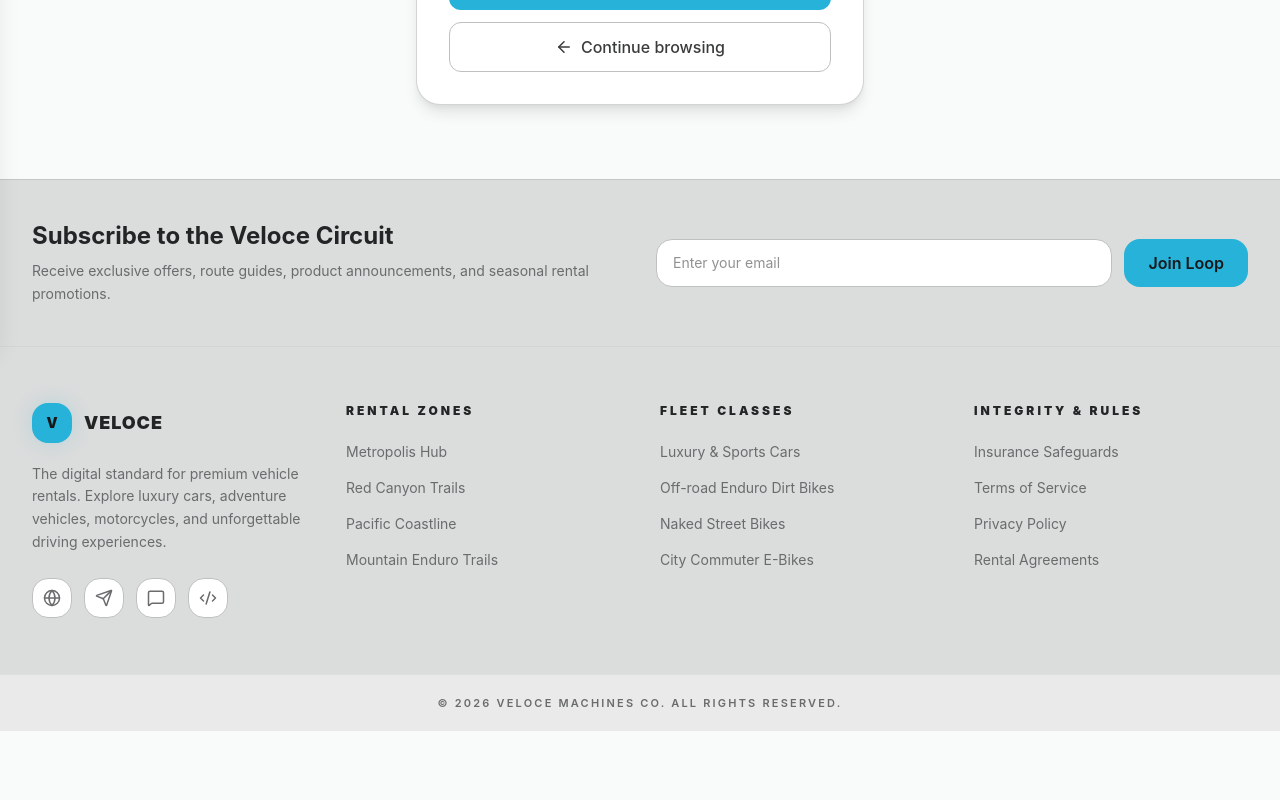
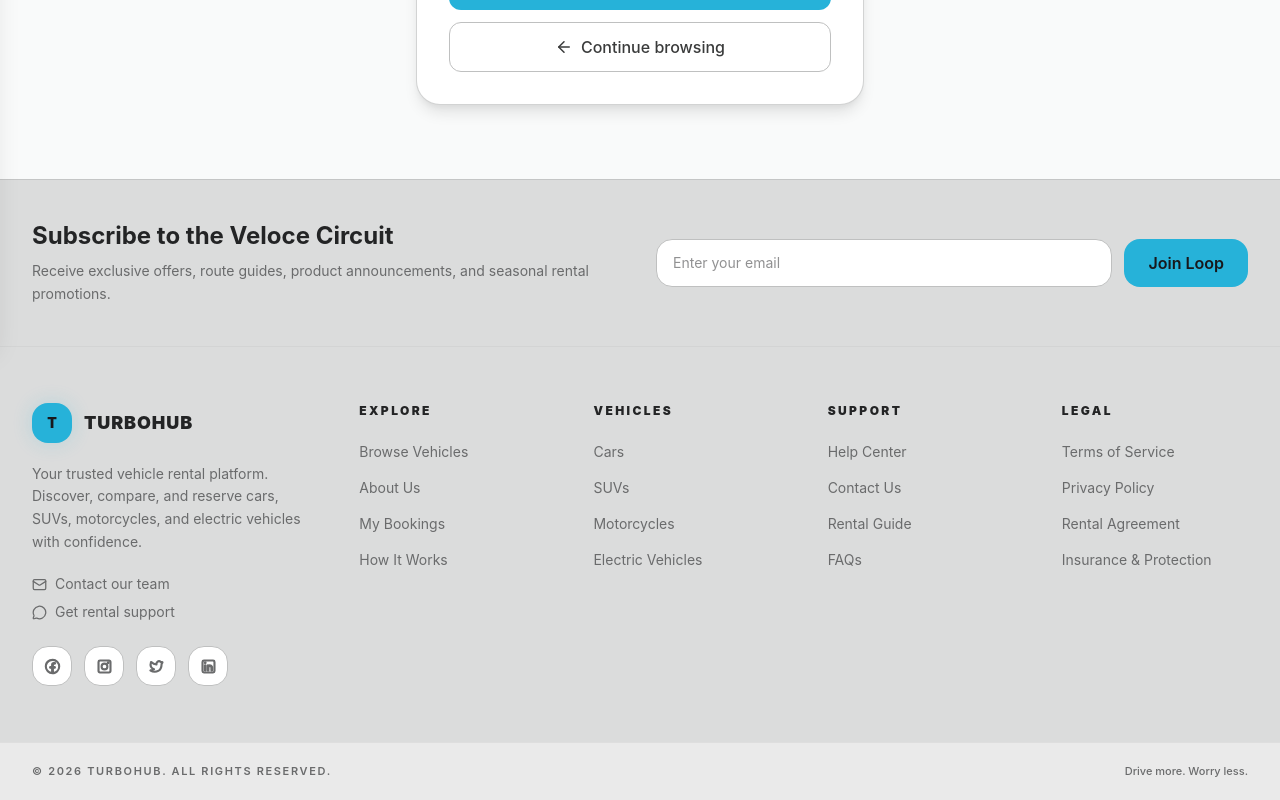
Before and after one commit to kaushalNeupane10/turbohub, a Next.js app in the folder frontend/: page /payment-cancel in a window 1280 px wide. Shown: the part 462-1262 px from the top of the page. Before the commit the page ends 1193 px from the top, so only its background shows below. Built offline with nearby package versions, Linux system fonts and the light colour scheme; no server answers.

Commit message:
updated footer with actual data

```diff
--- a/frontend/package.json
+++ b/frontend/package.json
@@ -17,6 +17,7 @@
     "next": "16.2.6",
     "react": "19.2.4",
     "react-dom": "19.2.4",
+    "react-icons": "^5.7.0",
     "react-toastify": "^11.1.0",
     "zod": "^4.4.3"
   },
--- a/frontend/src/components/user/layout/Footer.tsx
+++ b/frontend/src/components/user/layout/Footer.tsx
@@ -1,40 +1,112 @@
+
 import Link from "next/link";
 import NewsletterSection from "./NewsLetterSection";
-import { Globe, Send, MessageSquare, Code2 } from "lucide-react";
+import { Mail, MessageCircle } from "lucide-react";
+import {
+  CiFacebook,
+  CiInstagram,
+  CiLinkedin,
+  CiTwitter,
+} from "react-icons/ci";
 
-const rentalZones = [
-  "Metropolis Hub",
-  "Red Canyon Trails",
-  "Pacific Coastline",
-  "Mountain Enduro Trails",
+const exploreLinks = [
+  { label: "Browse Vehicles", href: "/vehicles" },
+  { label: "About Us", href: "/about" },
+  { label: "My Bookings", href: "/bookings" },
+  { label: "How It Works", href: "/how-it-works" },
 ];
 
-const fleetClasses = [
-  "Luxury & Sports Cars",
-  "Off-road Enduro Dirt Bikes",
-  "Naked Street Bikes",
-  "City Commuter E-Bikes",
+const vehicleLinks = [
+  { label: "Cars", href: "/vehicles?type=cars" },
+  { label: "SUVs", href: "/vehicles?type=suvs" },
+  { label: "Motorcycles", href: "/vehicles?type=motorcycles" },
+  { label: "Electric Vehicles", href: "/vehicles?type=electric" },
+];
+
+const supportLinks = [
+  { label: "Help Center", href: "/help" },
+  { label: "Contact Us", href: "/contact" },
+  { label: "Rental Guide", href: "/rental-guide" },
+  { label: "FAQs", href: "/faqs" },
 ];
 
 const legalLinks = [
-  "Insurance Safeguards",
-  "Terms of Service",
-  "Privacy Policy",
-  "Rental Agreements",
+  { label: "Terms of Service", href: "/terms" },
+  { label: "Privacy Policy", href: "/privacy" },
+  { label: "Rental Agreement", href: "/rental-agreement" },
+  { label: "Insurance & Protection", href: "/insurance" },
 ];
 
-export default function Footer() {
-  const SocialIcon = ({
-    href,
-    label,
-    icon,
-  }: {
+const socialLinks = [
+  {
+    href: "https://facebook.com",
+    label: "Facebook",
+    icon: CiFacebook,
+  },
+  {
+    href: "https://instagram.com",
+    label: "Instagram",
+    icon: CiInstagram,
+  },
+  {
+    href: "https://twitter.com",
+    label: "Twitter",
+    icon: CiTwitter,
+  },
+  {
+    href: "https://linkedin.com",
+    label: "LinkedIn",
+    icon: CiLinkedin,
+  },
+];
+
+interface FooterColumnProps {
+  title: string;
+  links: {
+    label: string;
     href: string;
-    label: string;
-    icon: React.ReactNode;
-  }) => (
+  }[];
+}
+
+function FooterColumn({ title, links }: FooterColumnProps) {
+  return (
+    <div>
+      <h4 className="mb-5 text-xs font-black uppercase tracking-[0.2em] text-text-heading">
+        {title}
+      </h4>
+
+      <ul className="space-y-3">
+        {links.map((link) => (
+          <li key={link.href}>
+            <Link
+              href={link.href}
+              className="
+                text-sm text-text-muted
+                transition-colors duration-200
+                hover:text-brand
+              "
+            >
+              {link.label}
+            </Link>
+          </li>
+        ))}
+      </ul>
+    </div>
+  );
+}
+
+interface SocialIconProps {
+  href: string;
+  label: string;
+  icon: React.ComponentType<{ size?: number; strokeWidth?: number }>;
+}
+
+function SocialIcon({ href, label, icon: Icon }: SocialIconProps) {
+  return (
     <Link
       href={href}
+      target="_blank"
+      rel="noopener noreferrer"
       aria-label={label}
       className="
         flex h-10 w-10 items-center justify-center
@@ -43,85 +115,124 @@ export default function Footer() {
         text-text-muted
         transition-all duration-300
         hover:border-brand/40
-        hover:text-brand
+        hover:bg-brand
+        hover:text-brand-foreground
       "
     >
-      {icon}
+      <Icon size={17} strokeWidth={2} />
     </Link>
   );
+}
 
-  const Column = ({ title, items }: { title: string; items: string[] }) => (
-    <div>
-      <h4 className="mb-5 text-xs font-black uppercase tracking-[0.25em] text-text-heading">
-        {title}
-      </h4>
-
-      <ul className="space-y-3">
-        {items.map((item) => (
-          <li key={item}>
-            <Link
-              href="#"
-              className="text-sm text-text-muted transition-colors hover:text-brand"
-            >
-              {item}
-            </Link>
-          </li>
-        ))}
-      </ul>
-    </div>
-  );
-
+export default function Footer() {
   return (
     <footer className="border-t border-border/80 bg-bg-sunken">
       <NewsletterSection />
 
       {/* Main Footer */}
       <div className="mx-auto max-w-[1280px] px-4 py-14 sm:px-6 lg:px-8">
-        <div className="grid gap-10 sm:grid-cols-2 lg:grid-cols-4">
+        <div className="grid gap-12 sm:grid-cols-2 lg:grid-cols-[1.5fr_1fr_1fr_1fr_1fr]">
           {/* Brand */}
           <div>
-            <Link href="/" className="inline-flex items-center gap-3">
-              <div className="flex h-10 w-10 items-center justify-center rounded-xl bg-brand text-sm font-black text-brand-foreground shadow-brand">
-                V
+            <Link
+              href="/"
+              className="inline-flex items-center gap-3"
+              aria-label="TurboHub home"
+            >
+              <div
+                className="
+                  flex h-10 w-10 items-center justify-center
+                  rounded-xl bg-brand
+                  text-sm font-black
+                  text-brand-foreground
+                  shadow-brand
+                "
+              >
+                T
               </div>
 
               <span className="text-lg font-black tracking-wider text-text-heading">
-                VELOCE
+                TURBOHUB
               </span>
             </Link>
 
             <p className="mt-5 max-w-sm text-sm leading-relaxed text-text-muted">
-              The digital standard for premium vehicle rentals. Explore luxury
-              cars, adventure vehicles, motorcycles, and unforgettable driving
-              experiences.
+              Your trusted vehicle rental platform. Discover, compare, and
+              reserve cars, SUVs, motorcycles, and electric vehicles with
+              confidence.
             </p>
 
-            {/* Socials (FIXED ICONS) */}
+            {/* Contact */}
+            <div className="mt-5 space-y-2">
+              <Link
+                href="/contact"
+                className="
+                  inline-flex items-center gap-2
+                  text-sm text-text-muted
+                  transition-colors
+                  hover:text-brand
+                "
+              >
+                <Mail size={15} />
+                Contact our team
+              </Link>
+
+              <Link
+                href="/help"
+                className="
+                  flex items-center gap-2
+                  text-sm text-text-muted
+                  transition-colors
+                  hover:text-brand
+                "
+              >
+                <MessageCircle size={15} />
+                Get rental support
+              </Link>
+            </div>
+
+            {/* Social Links */}
             <div className="mt-6 flex items-center gap-3">
-              <SocialIcon href="#" label="Web" icon={<Globe size={18} />} />
-              <SocialIcon href="#" label="Contact" icon={<Send size={18} />} />
-              <SocialIcon
-                href="#"
-                label="Community"
-                icon={<MessageSquare size={18} />}
-              />
-              <SocialIcon href="#" label="Code" icon={<Code2 size={18} />} />
+              {socialLinks.map((social) => (
+                <SocialIcon
+                  key={social.label}
+                  href={social.href}
+                  label={social.label}
+                  icon={social.icon}
+                />
+              ))}
             </div>
           </div>
 
-          {/* Columns */}
-          <Column title="Rental Zones" items={rentalZones} />
-          <Column title="Fleet Classes" items={fleetClasses} />
-          <Column title="Integrity & Rules" items={legalLinks} />
+          {/* Navigation Columns */}
+          <FooterColumn title="Explore" links={exploreLinks} />
+
+          <FooterColumn title="Vehicles" links={vehicleLinks} />
+
+          <FooterColumn title="Support" links={supportLinks} />
+
+          <FooterColumn title="Legal" links={legalLinks} />
         </div>
       </div>
 
       {/* Bottom Bar */}
       <div className="border-t border-border/30 bg-bg-page/50">
-        <div className="mx-auto max-w-[1280px] px-4 py-5 text-center sm:px-6 lg:px-8">
-          <p className="text-[11px] font-semibold uppercase tracking-[0.2em] text-text-muted">
-            © {new Date().getFullYear()} VELOCE MACHINES CO. ALL RIGHTS
-            RESERVED.
+        <div
+          className="
+            mx-auto flex max-w-[1280px]
+            flex-col gap-3 px-4 py-5
+            text-center
+            sm:flex-row sm:items-center
+            sm:justify-between sm:px-6
+            sm:text-left lg:px-8
+          "
+        >
+          <p className="text-[11px] font-semibold uppercase tracking-[0.15em] text-text-muted">
+            © {new Date().getFullYear()} TURBOHUB. ALL RIGHTS RESERVED.
+          </p>
+
+          <p className="text-[11px] font-medium text-text-muted">
+            Drive more. Worry less.
           </p>
         </div>
       </div>
```
Also changed, not shown: 2 other files (tests, documents, lock files or other folders).
